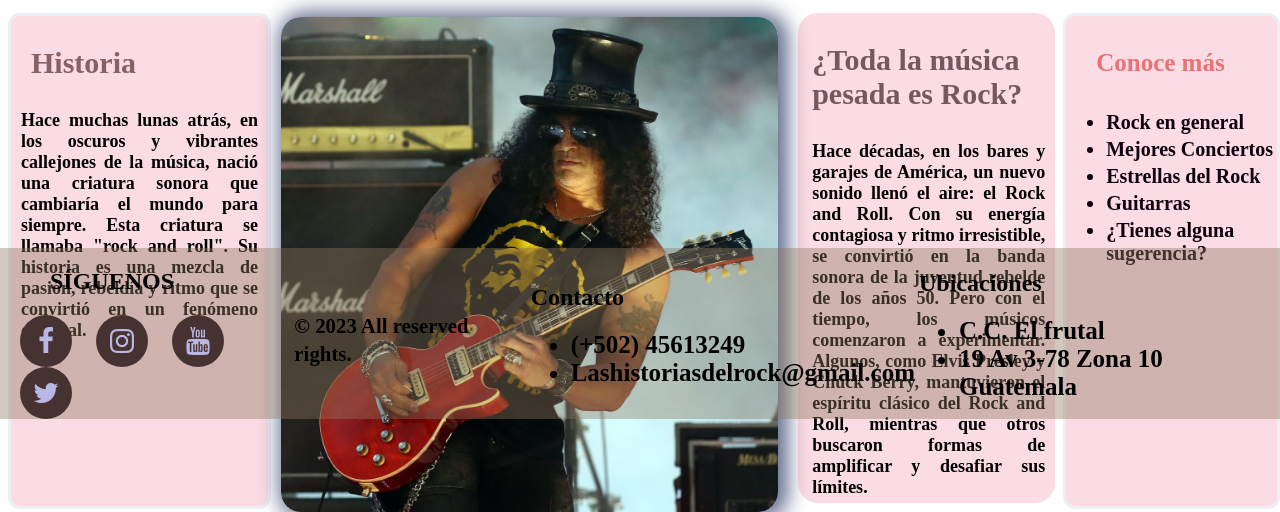
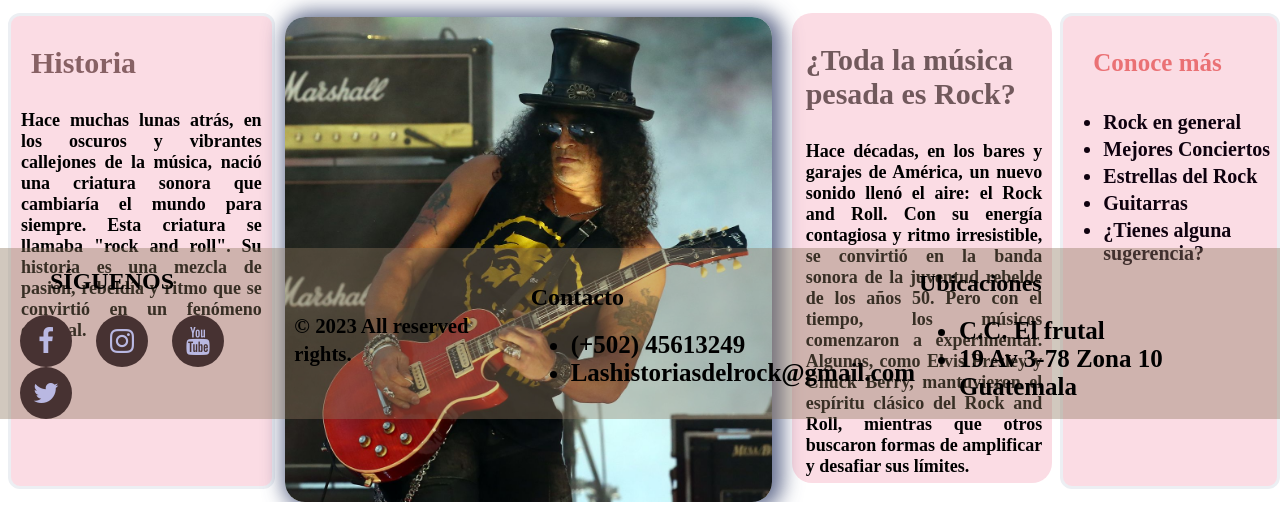
Before and after one commit to mariojdiaz21/mariojdiaz21.github.io, a plain HTML site: page index.html in a window 1280 px wide. Shown: the part 381-893 px from the top of the page. Drawn offline with Linux system fonts and the light colour scheme; a web font is replaced by a local one.

Commit message:
Cambio de alturas

```diff
--- a/styles.css
+++ b/styles.css
@@ -132,7 +132,7 @@ article{
   background-color: rgba(230, 46, 92, 0.164);
 margin-top:16px;
 margin-left:8px;
-height:490px;
+height:470px;
 border-radius:12px;
 border-style:solid;
 border-color:#eceff3;
@@ -161,7 +161,7 @@ figure{
   width:500px;
   margin-left:10px;
   border-radius:20px;
- height:495px;
+ height:485px;
  box-shadow:4px 1px 20px 6px rgba(59, 71, 112, 0.8);
 
 }
@@ -185,7 +185,7 @@ section p{
     width:25%;
     background-color: rgba(230, 46, 92, 0.164);
     border-radius:20px;
-    height:490px;
+    height:470px;
     margin-top:16px;
     margin-left:20px;
   }
@@ -215,7 +215,7 @@ section p{
   .extra{
     background-color: rgba(230, 46, 92, 0.164);
  width:20.5%;
- height:490px;
+ height:470px;
   }
   .redi a{
     display:list-item;
```
